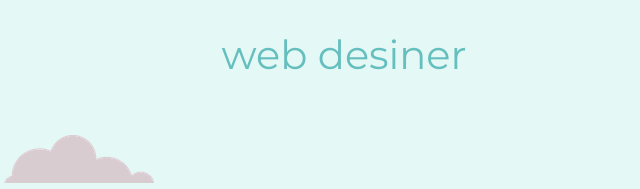
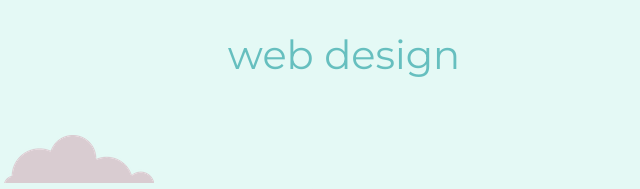
Before and after one commit to Dylan2610/CSS, a plain HTML site: page index.html in a window 1280 px wide. Shown: the part 235-424 px from the top of the page, 296-936 px from the left. Drawn offline with Linux system fonts and the light colour scheme.

Commit message:
Update index.html

```diff
--- a/index.html
+++ b/index.html
@@ -13,7 +13,7 @@
   <div class="top">
     <img class="top-cloud" src="img/cloud.png" alt="cloud">
     <h1>I'm Dylan</h1>
-    <h2>web desiner</h2>
+    <h2>web design</h2>
     <img class="bottom-cloud" src="img/cloud.png" alt="cloud">
     <img src="img/mountain.png" alt="mountain">
   </div>
```
